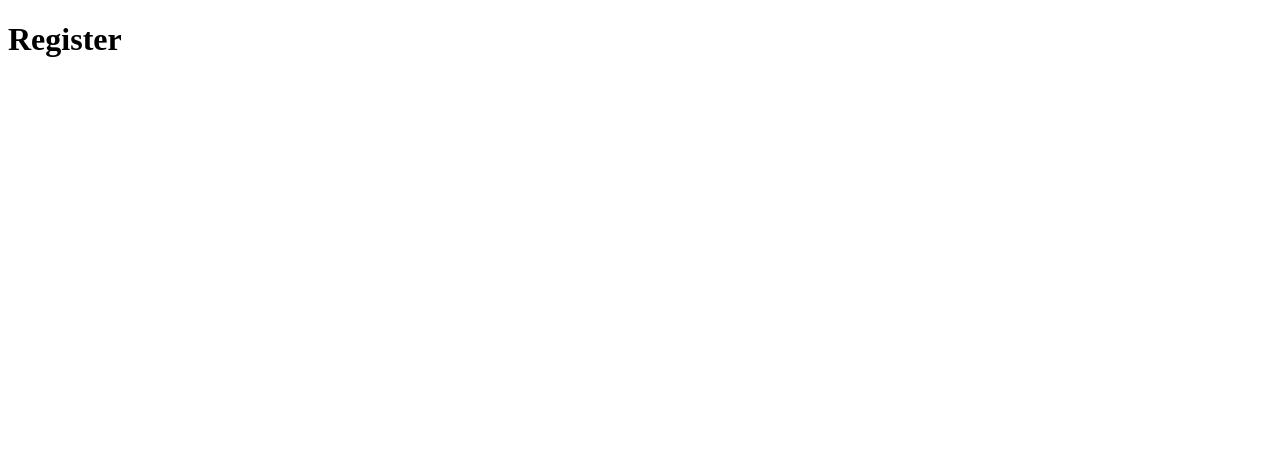
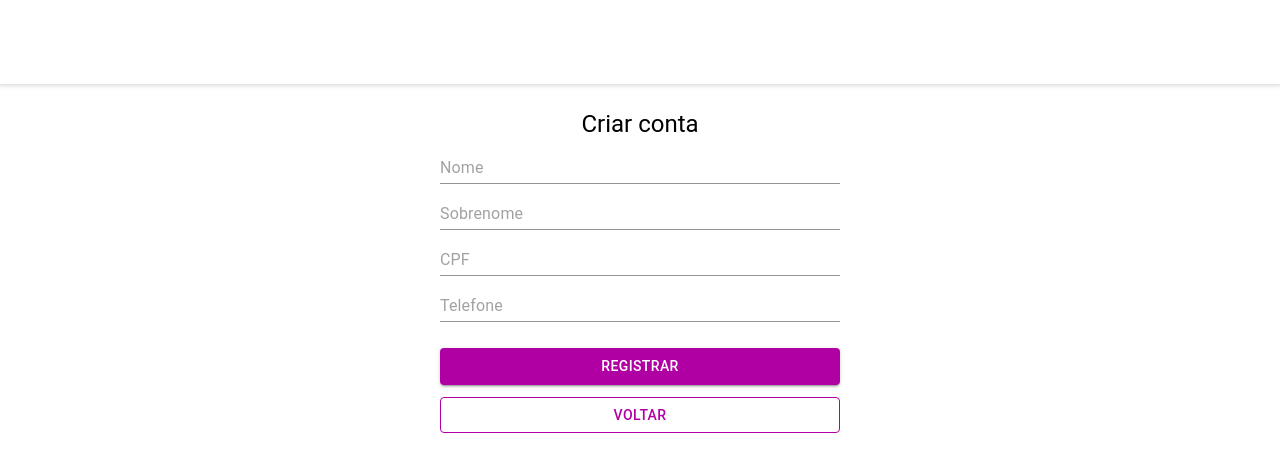
Before and after one commit to abreuthrj/ufjf-ihc, a React (Vite) app: page /register in a window 1280 px wide. Shown: the top 472 px of the page. Built offline with nearby package versions, Linux system fonts and the light colour scheme.

Commit message:
added workspace settings and header and register components

```diff
--- /dev/null
+++ b/src/components/Header/index.tsx
@@ -0,0 +1,8 @@
+import React from "react";
+import { TopBar } from "./styles";
+
+const Header: React.FC = () => {
+  return <TopBar></TopBar>;
+};
+
+export default Header;
--- /dev/null
+++ b/src/components/Header/styles.ts
@@ -0,0 +1,10 @@
+import styled from "@emotion/styled";
+import { Box } from "@mui/material";
+
+export const TopBar = styled(Box)((props) => ({
+  width: "100%",
+  height: 80,
+  boxShadow: "-2px 0 6px #00000040",
+  marginBottom: 24,
+  padding: 2,
+}));
--- /dev/null
+++ b/src/main.css
@@ -0,0 +1,4 @@
+hmtl, body, #root {
+  padding: 0;
+  margin: 0;
+}
--- a/src/main.tsx
+++ b/src/main.tsx
@@ -1,6 +1,8 @@
 import React from "react";
 import ReactDOM from "react-dom/client";
 import Routes from "./routes";
+
+import "./main.css";
 
 ReactDOM.createRoot(document.getElementById("root") as HTMLElement).render(
   <React.StrictMode>
--- a/src/pages/Register/index.tsx
+++ b/src/pages/Register/index.tsx
@@ -1,7 +1,37 @@
+import { Box } from "@mui/material";
 import React from "react";
+import Header from "../../components/Header";
+import { CustomButton, CustomInput, CustomTitle } from "./styles";
 
 const Register: React.FC = () => {
-  return <h1>Register</h1>;
+  return (
+    <>
+      <Header />
+
+      <Box
+        display="flex"
+        flexDirection="column"
+        alignItems="center"
+        maxWidth={400}
+        margin="auto"
+      >
+        <CustomTitle variant="h5">Criar conta</CustomTitle>
+
+        <CustomInput fullWidth placeholder="Nome" />
+        <CustomInput fullWidth placeholder="Sobrenome" />
+
+        <CustomInput fullWidth placeholder="CPF" />
+        <CustomInput fullWidth placeholder="Telefone" />
+
+        <CustomButton fullWidth variant="contained">
+          Registrar
+        </CustomButton>
+        <CustomButton fullWidth variant="outlined">
+          Voltar
+        </CustomButton>
+      </Box>
+    </>
+  );
 };
 
 export default Register;
--- a/src/pages/Register/styles.ts
+++ b/src/pages/Register/styles.ts
@@ -0,0 +1,23 @@
+import styled from "@emotion/styled";
+import { Button, Input, Typography } from "@mui/material";
+
+export const CustomInput = styled(Input)((props) => ({
+  marginBottom: 14,
+}));
+
+export const CustomTitle = styled(Typography)((props) => ({
+  fontWeight: 400,
+  marginBottom: 12,
+}));
+
+export const CustomButton = styled(Button)((props) => ({
+  marginTop: 12,
+  backgroundColor: props.variant === "outlined" ? "transparent" : "#B000A4",
+  borderColor: "#B000A4",
+  color: props.variant === "outlined" ? "#B000A4" : "white",
+  "&:hover": {
+    backgroundColor: props.variant === "outlined" ? "#91008809" : "#910088",
+    color: props.variant === "outlined" ? "#910088" : "white",
+    borderColor: "#910088",
+  },
+}));
```
Also changed, not shown: 1 other file (tests, documents, lock files or other folders).
